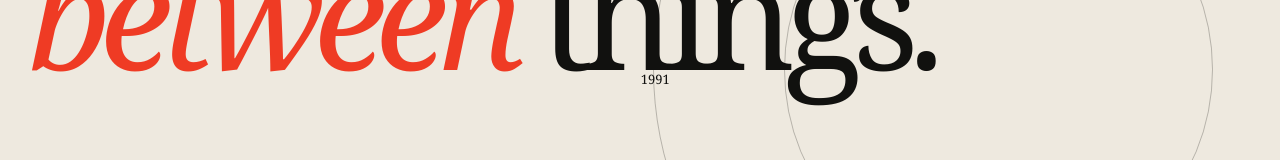
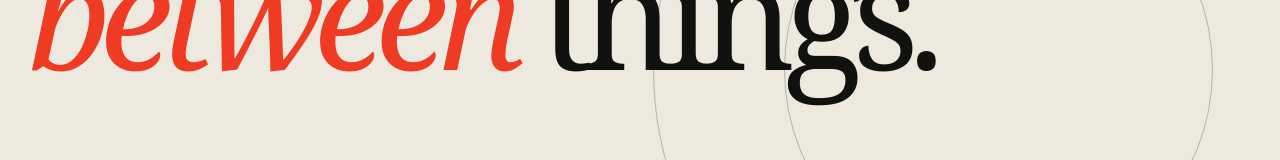
Before and after one commit to shadman-a/interface-archaeology, a React (Vite) app: page / in a window 1280 px wide. Shown: the part 372-532 px from the top of the page. Built offline with nearby package versions, Linux system fonts and the light colour scheme.

Commit message:
Remove orbit date labels

```diff
--- a/src/Museum.tsx
+++ b/src/Museum.tsx
@@ -288,8 +288,6 @@ export default function Museum() {
           <span className="orbit orbit--one" />
           <span className="orbit orbit--two" />
           <span className="orbit-dot" />
-          <b>1991</b>
-          <strong>2026</strong>
         </div>
       </section>
 
--- a/src/styles.css
+++ b/src/styles.css
@@ -209,17 +209,6 @@ button {
   transform-origin: 7px calc(min(27vw, 360px) + 7px);
   width: 14px;
 }
-
-.hero-orbit b,
-.hero-orbit strong {
-  font-family: Georgia, "Times New Roman", serif;
-  font-size: 13px;
-  font-weight: 400;
-  position: absolute;
-}
-
-.hero-orbit b { left: -12px; top: 50%; }
-.hero-orbit strong { right: 5px; top: 50%; }
 
 @keyframes orbit {
   to { transform: rotate(360deg); }
```
